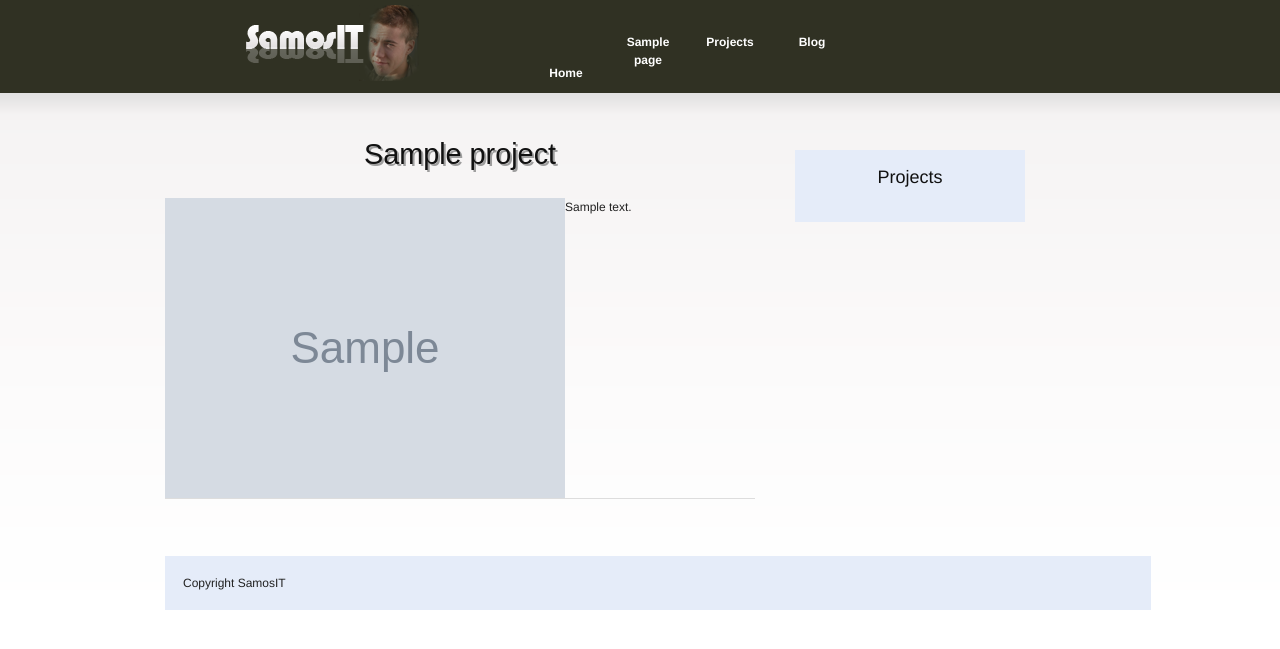
After one commit to samos123/Samos-IT, a Django app: a page that uses samosit/templates/topnav.html in a window 1280 px wide. The commit adds this page. Shown: the top 649 px of the page. Run offline with Django 3.2, Linux system fonts and the light colour scheme; tables that the repository leaves empty hold one stand-in row (values such as "Sample post"); grey boxes marked "Sample" are stand-in pictures; some libraries are stand-ins or nearby versions.

Commit message:
Added permalink to models

```diff
--- a/samosit/pages/models.py
+++ b/samosit/pages/models.py
@@ -18,6 +18,8 @@ class Page(models.Model):
     def __unicode__(self):
         return self.title
 
+    @models.permalink
     def get_absolute_url(self):
-        absolute_url = '/'+settings.PAGES_ROOT+str(self.pk)+'/'+self.slug
-        return absolute_url
+        return ('page_detail', (), {
+            'page_id': self.pk,
+            'slug': self.slug})
--- a/samosit/pages/urls.py
+++ b/samosit/pages/urls.py
@@ -2,5 +2,5 @@ from django.conf.urls.defaults import *
 
 
 urlpatterns = patterns('samosit.pages.views',
-                       (r'^(?P<page_id>\d+)/([a-zA-Z0-9_.-]{0,40})$', 'detail'),
+                       url(r'^(?P<page_id>\d+)/(?P<slug>[a-zA-Z0-9_.-]{0,40})$', 'detail', name='page_detail'),
 )
--- a/samosit/pages/views.py
+++ b/samosit/pages/views.py
@@ -5,7 +5,7 @@ from django.http import HttpResponseRedirect, HttpResponse
 from django.core.urlresolvers import reverse
 
 
-def detail(request, page_id):
+def detail(request, page_id, slug):
     p = get_object_or_404(Page, pk=page_id)
     return render_to_response('pages/page_detail.html', {
             'object': p,
--- a/samosit/projects/admin.py
+++ b/samosit/projects/admin.py
@@ -3,9 +3,9 @@ from django.contrib import admin
 
 
 class ProjectAdmin(admin.ModelAdmin):
-    fields = ('title', 'slug', 'image', 'client', 'siteurl', 'content', 'metatitle', 'metadescription', 'metakeywords')
+    fields = ('title', 'slug', 'image', 'client', 'year', 'siteurl', 'content', 'metatitle', 'metadescription', 'metakeywords')
     search_fields = ('title',)
-    prepopulated_fields = {"slug": ("title", "metatitle")}
+    prepopulated_fields = {"slug": ("title",)}
 
 
 admin.site.register(Project, ProjectAdmin)
--- a/samosit/projects/models.py
+++ b/samosit/projects/models.py
@@ -6,6 +6,7 @@ class Project(models.Model):
     title = models.CharField(max_length=60)
     slug = models.SlugField(max_length=40)
     client = models.CharField(max_length=60, blank=True, null=True)
+    year = models.IntegerField()
     metatitle = models.CharField(max_length=69)
     metakeywords = models.CharField(max_length=150, blank=True, null=True)
     metadescription = models.CharField(max_length=156, blank=True, null=True)
@@ -18,6 +19,11 @@ class Project(models.Model):
     def __unicode__(self):
         return self.title
 
+#    def get_absolute_url(self):
+#        absolute_url = '/'+settings.PROJECTS_ROOT+str(self.pk)+'/'+self.slug
+#        return absolute_url
+    @models.permalink
     def get_absolute_url(self):
-        absolute_url = '/'+settings.PROJECTS_ROOT+str(self.pk)+'/'+self.slug
-        return absolute_url
+        return ('project_detail', (), {
+            'project_id': self.pk,
+            'slug': self.slug})
--- a/samosit/projects/urls.py
+++ b/samosit/projects/urls.py
@@ -2,5 +2,6 @@ from django.conf.urls.defaults import *
 
 
 urlpatterns = patterns('samosit.projects.views',
-                       (r'^$', 'index'),
+                       url(r'^$', 'index', name="project_index"),
+                       url(r'^(?P<project_id>\d+)/(?P<slug>[a-zA-Z0-9_.-]{0,40})$', 'detail', name="project_detail")
 )
--- a/samosit/projects/views.py
+++ b/samosit/projects/views.py
@@ -1,4 +1,4 @@
-from django.shortcuts import render_to_response
+from django.shortcuts import render_to_response, get_object_or_404
 from samosit.projects.models import Project
 from django.template import RequestContext
 
@@ -6,3 +6,7 @@ from django.template import RequestContext
 def index(request):
     objects = Project.objects.all()
     return render_to_response('projects/project_index.html', {'objects' : objects}, context_instance=RequestContext(request))
+
+def detail(request, project_id, slug):
+    project = get_object_or_404(Project, pk=project_id)
+    return render_to_response('projects/project_detail.html', {'object' : project}, context_instance=RequestContext(request))
--- /dev/null
+++ b/samosit/templates/projects/project_detail.html
@@ -0,0 +1,20 @@
+{% extends "page.html" %}
+{% block metatitle %}{{object.metatitle}}{% endblock %}
+{% block content %}
+  <h1 align="center">{{object.title}}</h1>
+  <img align="left" src="{{ MEDIA_URL }}{{object.image}}" />
+  <div class="project-content">{{object.content|safe}}</div>
+  <hr/>
+
+{% endblock %}
+
+{% block sidebar %}
+                    <div class="box">
+                        <h3 align="center">Projects</h3>
+
+
+                    </div>
+
+
+
+{% endblock %}
--- a/samosit/templates/topnav.html
+++ b/samosit/templates/topnav.html
@@ -14,6 +14,13 @@
                         </li>
                         <li>
                             <a href="/projects/">Projects</a>
+                            <ul>
+                              {% for project in projects %}
+                                <li>
+                                    <a href="{{project.get_absolute_url}}">{{project.title}}</a>
+                                </li>
+                               {% endfor %}
+                            </ul>
                         </li>
                         <li>
                             <a href="#">Blog</a>
--- a/samosit/templatetags/menu_tags.py
+++ b/samosit/templatetags/menu_tags.py
@@ -1,8 +1,10 @@
 from django.template import Library, Node
 from samosit.pages.models import Page
+from samosit.projects.models import Project
 register = Library()
 
 @register.inclusion_tag('topnav.html')
 def show_topnav():
     about_page = Page.objects.get(pk=1)
-    return {"about_page": about_page}
+    projects = Project.objects.all()
+    return {"about_page": about_page, "projects": projects}
```
Also changed, not shown: 8 other files.
